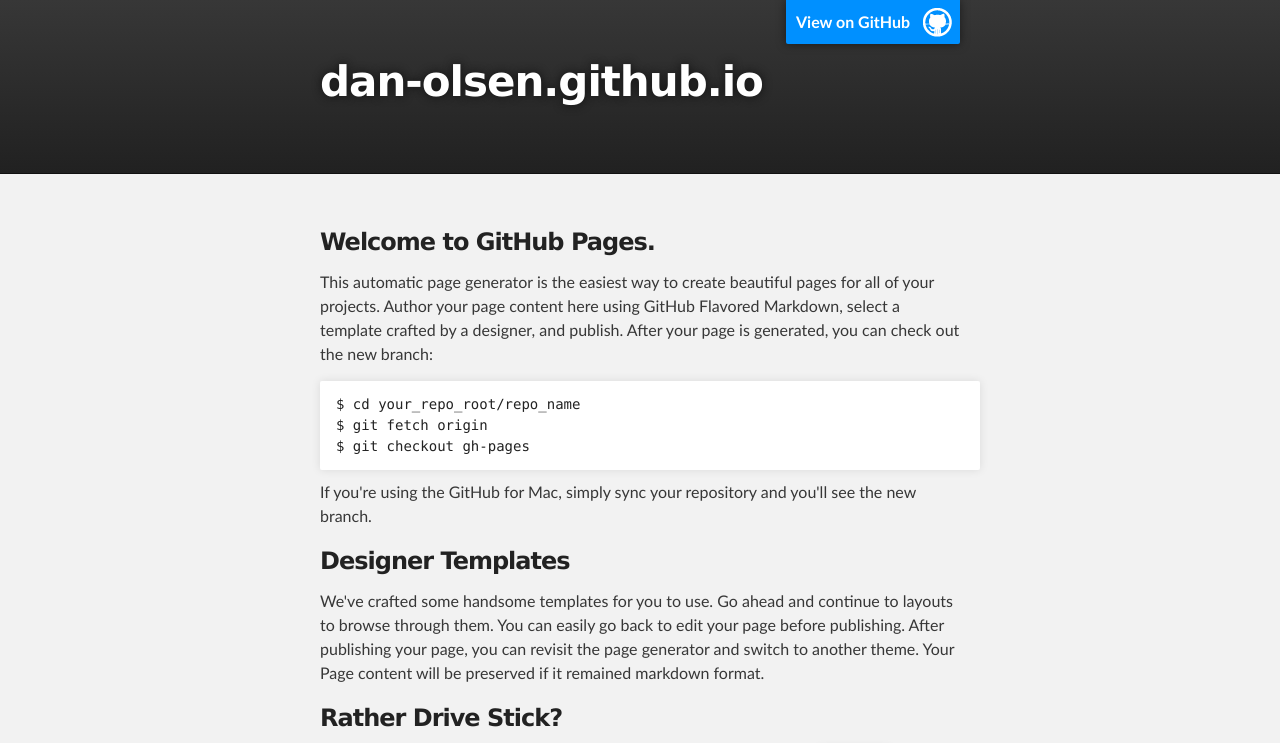
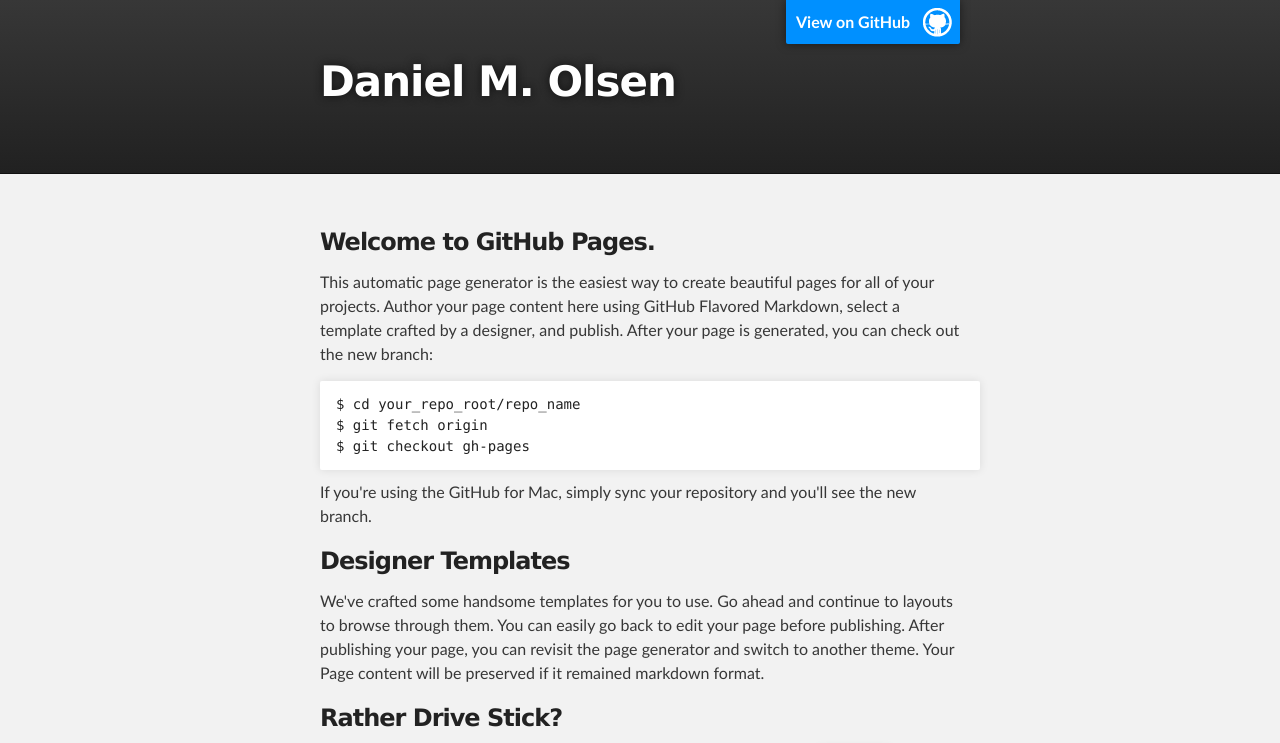
Before and after one commit to dan-olsen/dan-olsen.github.io, a plain HTML site: page index.html in a window 1280 px wide. Shown: the top 743 px of the page. Drawn offline with Linux system fonts and the light colour scheme.

Commit message:
change the right title

```diff
--- a/index.html
+++ b/index.html
@@ -18,7 +18,7 @@
         <header class="inner">
           <a id="forkme_banner" href="https://github.com/dan-olsen">View on GitHub</a>
 
-          <h1 id="project_title">dan-olsen.github.io</h1>
+          <h1 id="project_title">Daniel M. Olsen</h1>
           <h2 id="project_tagline"></h2>
 
         </header>
```
